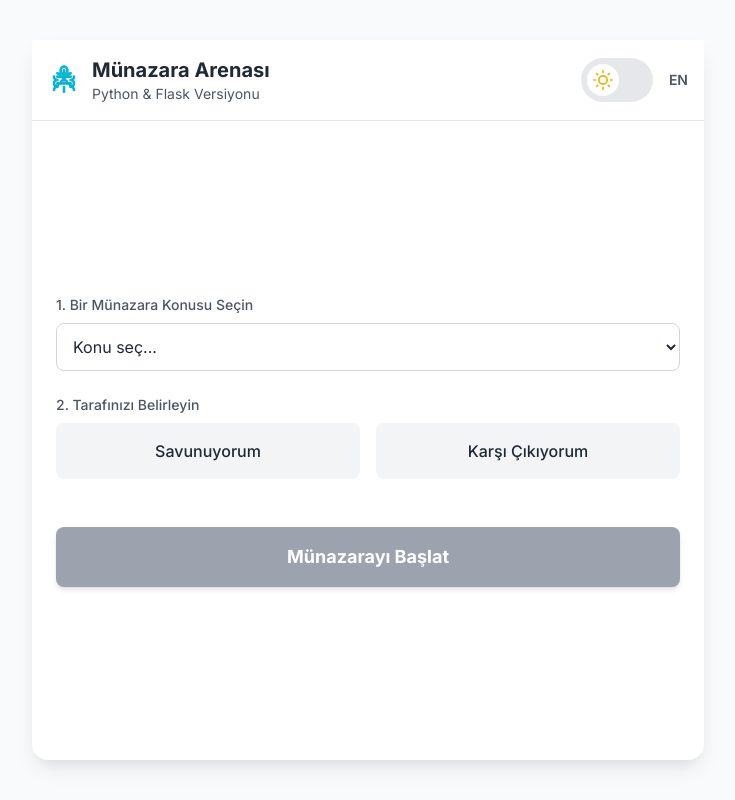
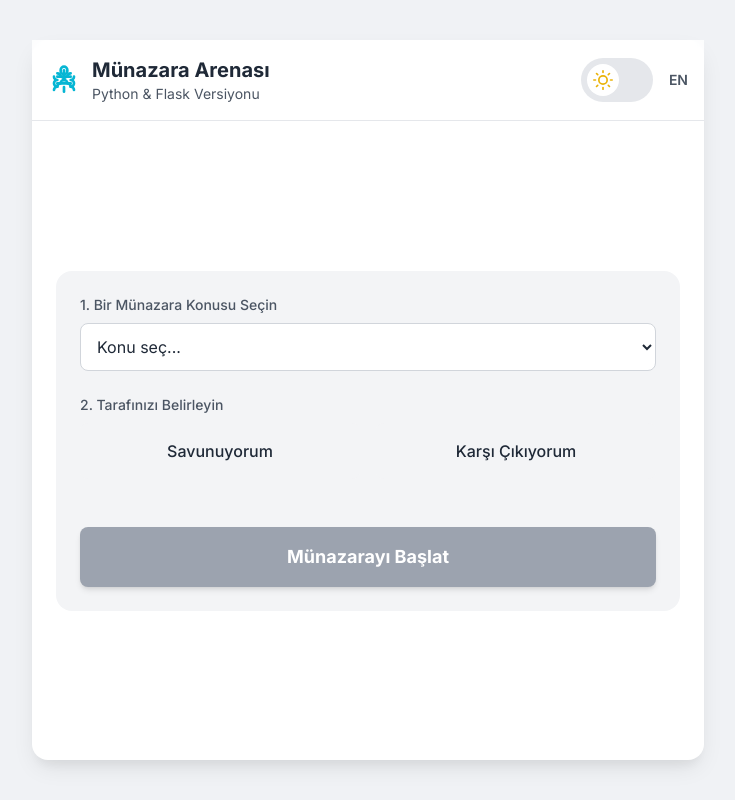
Before and after one commit to emircabalak/BTK2025-Hackathon, a Flask app: page / in a window 1280 px wide. Shown: the whole page, without its empty margins (272-1007 px from the left). Run offline with Flask 3, Linux system fonts and the light colour scheme; some libraries are stand-ins or nearby versions.

Commit message:
Beyaz renk sorunu düzeltildi

```diff
--- a/templates/index.html
+++ b/templates/index.html
@@ -13,7 +13,7 @@
         .animate-fade-in { animation: fadeIn 0.5s ease-out forwards; }
         .animate-pulse { animation: pulse 1.5s cubic-bezier(0.4, 0, 0.6, 1) infinite; }
         @keyframes pulse { 0%, 100% { opacity: 1; } 50% { opacity: 0.5; } }
-        body { font-family: 'Inter', sans-serif; background-color: #f9fafb; }
+        body { font-family: 'Inter', sans-serif; background-color: #f0f2f5; }
         .dark body { background-color: #111827; }
 
         /* Yazı renkleri ve kontrast düzenlemeleri */
@@ -33,7 +33,7 @@
             transform: translateX(0);
         }
         .theme-toggle-circle.dark {
-            transform: translateX(36px);
+            transform: translateX(30px);
         }
 
         /* Diğer stiller */
@@ -44,6 +44,42 @@
         .dark .bg-debate-light { background-color: #1f2937; }
         .card-bg { background-color: #f3f4f6; }
         .dark .card-bg { background-color: #374151; }
+
+        /* Yeni eklenen stiller */
+        .message-input-bg { background-color: #f3f4f6; }
+        .dark .message-input-bg { background-color: #374151; }
+        .ai-message-bg { background-color: #f3f4f6; }
+        .dark .ai-message-bg { background-color: #374151; }
+
+        /* Konu seçme ekranı için gri arka plan */
+        .topic-screen-bg {
+            background-color: #f3f4f6;
+            border-radius: 16px;
+            padding: 24px;
+        }
+        .dark .topic-screen-bg {
+            background-color: #1f2937;
+        }
+
+        /* Seçim kutusu stilleri */
+        .select-bg {
+            background-color: #ffffff;
+            border: 1px solid #d1d5db;
+        }
+        .dark .select-bg {
+            background-color: #374151;
+            border-color: #4b5563;
+        }
+
+        /* Özel konu girişi */
+        .custom-topic-bg {
+            background-color: #ffffff;
+            border: 1px solid #d1d5db;
+        }
+        .dark .custom-topic-bg {
+            background-color: #374151;
+            border-color: #4b5563;
+        }
     </style>
     <link rel="preconnect" href="https://fonts.googleapis.com">
     <link rel="preconnect" href="https://fonts.gstatic.com" crossorigin>
@@ -98,10 +134,10 @@
 
             <main class="flex-grow p-6 overflow-y-auto">
                 <div id="topic-screen" class="flex flex-col h-full justify-center animate-fade-in">
-                    <div class="space-y-6">
+                    <div class="topic-screen-bg space-y-6">
                         <div>
                             <label for="topic-select" data-lang-key="topicSelectLabel" class="block text-sm font-medium text-subtle mb-2">1. Bir Münazara Konusu Seçin</label>
-                            <select id="topic-select" class="w-full p-3 bg-white dark:bg-gray-700 border border-gray-300 dark:border-gray-600 rounded-lg focus:ring-2 focus:ring-cyan-500 focus:border-cyan-500 transition text-contrast">
+                            <select id="topic-select" class="w-full p-3 select-bg rounded-lg focus:ring-2 focus:ring-cyan-500 focus:border-cyan-500 transition text-contrast">
                                 <option value="" disabled selected data-lang-key="topicSelectPlaceholder">Konu seç...</option>
                                 <option value="Yapay zeka insanlık için bir tehdit mi?" data-lang-key="topic1">Yapay zeka insanlık için bir tehdit mi?</option>
                                 <option value="Üniversite eğitimi herkes için ücretsiz mi olmalı?" data-lang-key="topic2">Üniversite eğitimi herkes için ücretsiz mi olmalı?</option>
@@ -110,7 +146,7 @@
                             </select>
                         </div>
                         <div id="custom-topic-container" class="hidden">
-                            <input type="text" id="custom-topic-input" data-lang-key="customTopicPlaceholder" placeholder="Münazara konunuzu buraya yazın" class="w-full p-3 bg-white dark:bg-gray-700 border border-gray-300 dark:border-gray-600 rounded-lg focus:ring-2 focus:ring-cyan-500 focus:border-cyan-500 transition text-contrast" />
+                            <input type="text" id="custom-topic-input" data-lang-key="customTopicPlaceholder" placeholder="Münazara konunuzu buraya yazın" class="w-full p-3 custom-topic-bg rounded-lg focus:ring-2 focus:ring-cyan-500 focus:border-cyan-500 transition text-contrast" />
                         </div>
                         <div>
                             <h3 data-lang-key="stanceSelectLabel" class="block text-sm font-medium text-subtle mb-2">2. Tarafınızı Belirleyin</h3>
@@ -138,7 +174,7 @@
                     </div>
                     <div class="mt-4 pt-4 border-t border-gray-200 dark:border-gray-700">
                         <div class="flex items-center space-x-2">
-                            <input type="text" id="message-input" data-lang-key="messagePlaceholder" placeholder="Argümanınızı yazın..." class="flex-grow p-3 bg-white dark:bg-gray-700 border border-gray-300 dark:border-gray-600 rounded-lg focus:ring-2 focus:ring-cyan-500 focus:border-cyan-500 transition text-contrast" />
+                            <input type="text" id="message-input" data-lang-key="messagePlaceholder" placeholder="Argümanınızı yazın..." class="flex-grow p-3 message-input-bg border border-gray-300 dark:border-gray-600 rounded-lg focus:ring-2 focus:ring-cyan-500 focus:border-cyan-500 transition text-contrast" />
                             <button data-action="send-message" id="send-btn" class="p-3 bg-cyan-600 hover:bg-cyan-700 rounded-lg transition disabled:bg-gray-500 dark:disabled:bg-gray-600 shadow">
                                 <svg xmlns="http://www.w3.org/2000/svg" width="24" height="24" viewBox="0 0 24 24" fill="none" stroke="white" stroke-width="2" stroke-linecap="round" stroke-linejoin="round" class="pointer-events-none">
                                     <path d="m22 2-7 20-4-9-9-4Z"/>
@@ -329,7 +365,7 @@
                 messagesContainer.innerHTML = state.messages.map(msg => `
                     <div class="flex items-start gap-3 animate-fade-in ${msg.author === 'user' ? 'justify-end' : 'justify-start'}">
                         ${msg.author === 'ai' ? '<div class="flex-shrink-0 w-8 h-8 rounded-full bg-gray-200 dark:bg-gray-700 flex items-center justify-center"><svg xmlns="http://www.w3.org/2000/svg" width="20" height="20" viewBox="0 0 24 24" fill="none" stroke="currentColor" stroke-width="2" stroke-linecap="round" stroke-linejoin="round" class="text-cyan-500"><path d="M12 8V4H8"/><rect width="16" height="12" x="4" y="8" rx="2"/><path d="M2 14h2"/><path d="M20 14h2"/><path d="M15 13v2"/><path d="M9 13v2"/></svg></div>' : ''}
-                        <div class="max-w-md p-3 rounded-xl ${msg.author === 'user' ? 'bg-cyan-600 text-white rounded-br-none' : 'bg-gray-100 dark:bg-gray-700 text-contrast rounded-bl-none'}">
+                        <div class="max-w-md p-3 rounded-xl ${msg.author === 'user' ? 'bg-cyan-600 text-white rounded-br-none' : 'ai-message-bg text-contrast rounded-bl-none'}">
                             <p class="text-sm" style="white-space: pre-wrap;">${msg.text}</p>
                         </div>
                         ${msg.author === 'user' ? '<div class="flex-shrink-0 w-8 h-8 rounded-full bg-gray-200 dark:bg-gray-700 flex items-center justify-center"><svg xmlns="http://www.w3.org/2000/svg" width="20" height="20" viewBox="0 0 24 24" fill="none" stroke="currentColor" stroke-width="2" stroke-linecap="round" stroke-linejoin="round" class="text-gray-500 dark:text-gray-300"><path d="M19 21v-2a4 4 0 0 0-4-4H9a4 4 0 0 0-4 4v2"/><circle cx="12" cy="7" r="4"/></svg></div>' : ''}
@@ -355,7 +391,7 @@
                         loadingEl.innerHTML = `
                             <div class="flex items-start gap-3 justify-start">
                                 <div class="flex-shrink-0 w-8 h-8 rounded-full bg-gray-200 dark:bg-gray-700 flex items-center justify-center"><svg xmlns="http://www.w3.org/2000/svg" width="20" height="20" viewBox="0 0 24 24" fill="none" stroke="currentColor" stroke-width="2" stroke-linecap="round" stroke-linejoin="round" class="text-cyan-500"><path d="M12 8V4H8"/><rect width="16" height="12" x="4" y="8" rx="2"/><path d="M2 14h2"/><path d="M20 14h2"/><path d="M15 13v2"/><path d="M9 13v2"/></svg></div>
-                                <div class="max-w-md p-3 rounded-xl bg-gray-100 dark:bg-gray-700 text-contrast rounded-bl-none">
+                                <div class="max-w-md p-3 rounded-xl ai-message-bg text-contrast rounded-bl-none">
                                     <div class="flex items-center space-x-2"><div class="w-2 h-2 bg-cyan-500 rounded-full animate-pulse"></div><div class="w-2 h-2 bg-cyan-500 rounded-full animate-pulse" style="animation-delay: 0.2s"></div><div class="w-2 h-2 bg-cyan-500 rounded-full animate-pulse" style="animation-delay: 0.4s"></div></div>
                                     ${message ? `<p class="text-sm ml-2">${message}</p>` : ''}
                                 </div>
```
Also changed, not shown: 1 other file.
